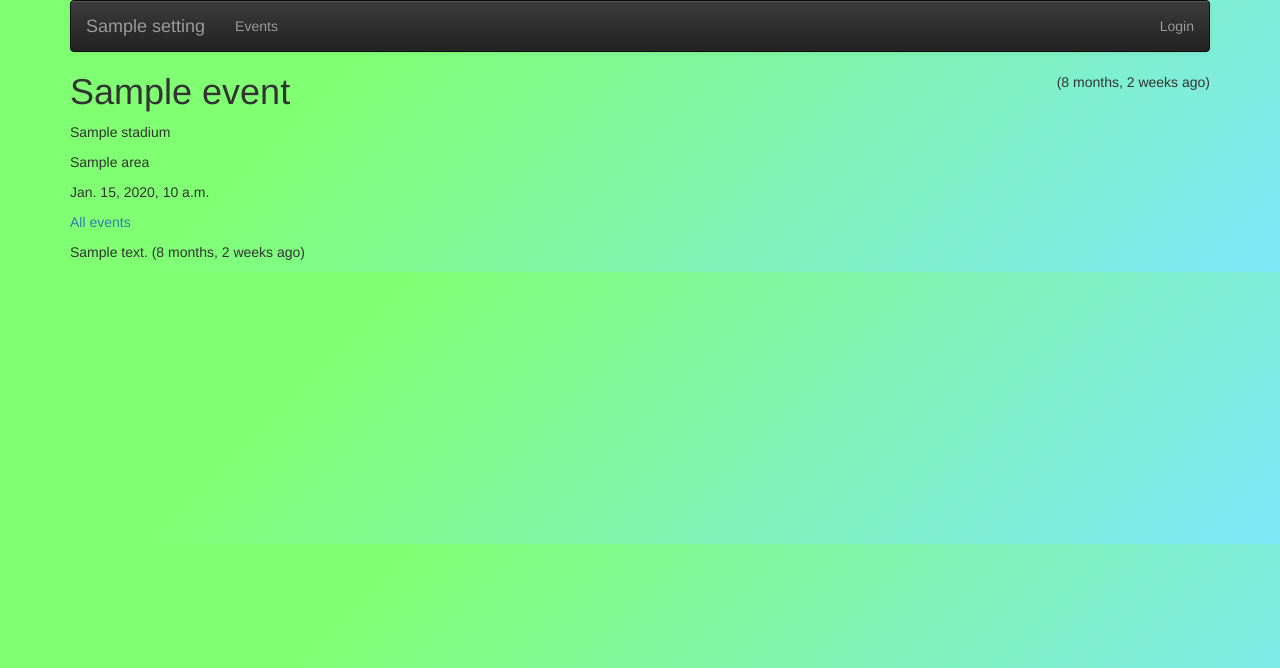
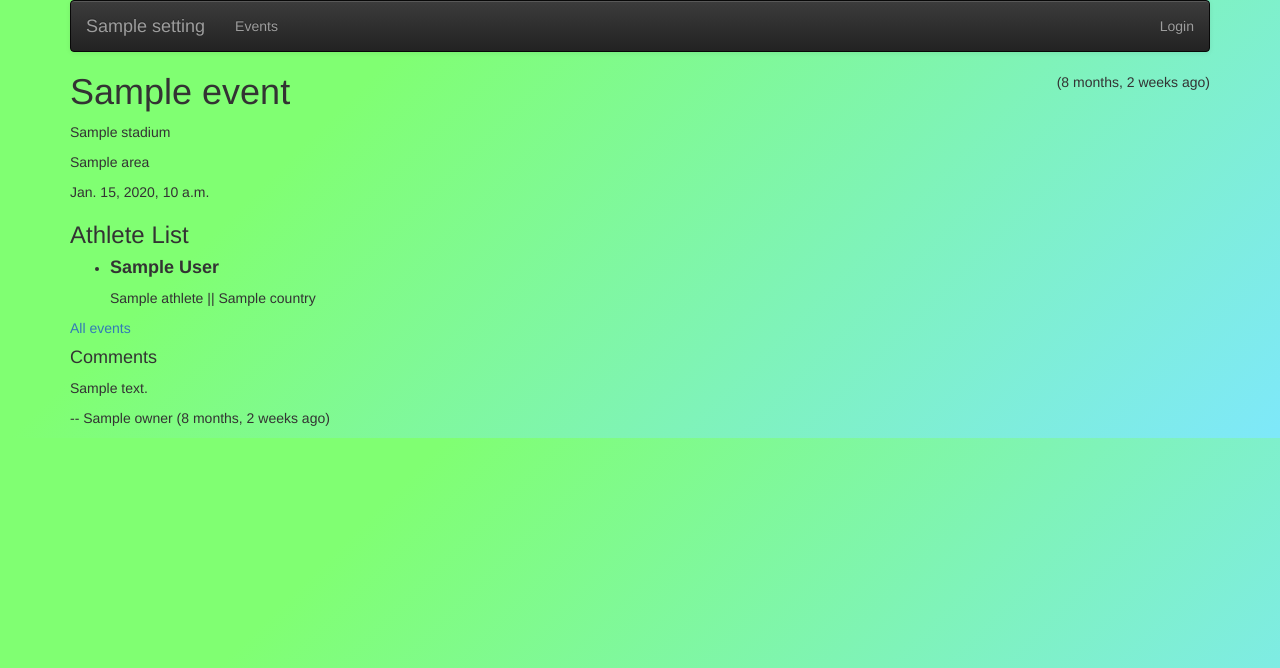
Before and after one commit to AbhishekC20001/Olympics-Django, a Django app: template events/templates/events/event_detail.html in a window 1280 px wide. Shown: the top 668 px of the page. Run offline with Django 3.2, Linux system fonts and the light colour scheme; the template is opened without the code that fills it: most values are stand-ins (such as "Sample title", 1, 10 or a date in 2020); some libraries are stand-ins or nearby versions.

Commit message:
Made some drastic changes and upgrades also fixed bugs

```diff
--- a/events/admin.py
+++ b/events/admin.py
@@ -1,8 +1,9 @@
 from django.contrib import admin
-from events.models import Country, Athlete, Event
+from events.models import Country, Athlete, Event, Participation
 
 # Register your models here.
 
 admin.site.register(Country)
 admin.site.register(Athlete)
 admin.site.register(Event)
+admin.site.register(Participation)
--- a/events/forms.py
+++ b/events/forms.py
@@ -17,7 +17,7 @@ class CreateForm(forms.ModelForm):
     # Hint: this will need to be changed for use in the ads application :)
     class Meta:
         model = Event
-        fields = ['name', 'stadium','athletes','event_at', 'picture']  # Picture is manual
+        fields = ['name', 'stadium','event_at', 'picture']  # Picture is manual
 
     # Validate the size of the picture
     def clean(self) :
--- a/events/templates/events/event_detail.html
+++ b/events/templates/events/event_detail.html
@@ -15,7 +15,7 @@
 </style>
 {% endblock %}
 {% block content %}
-{% if pic.content_type %}
+{% if event.content_type %}
 <div id="overlay" class="overlay" style="text-align: center;"
    onclick="document.getElementById('overlay').style.display = 'none';" >
 <img style="width:90%;margin-top: 50px; border:3px solid black;" src="{% url 'events:event_picture' event.id %}">
@@ -43,8 +43,28 @@
 <p>
 {{ event.event_at }}
 </p>
+
 <p>
 </p>
+<h3>Athlete List</h3>
+{% if athlete_list %}
+<ul>
+  {% for athlete in athlete_list %}
+    <li>
+        <h4><b>{{ athlete.first_name }}
+        {{ athlete.last_name }}</b></h4>
+        <p>
+        {{ athlete.athlete }} || {{ athlete.country }}
+        </p>
+
+
+    </li>
+  {% endfor %}
+</ul>
+{% else %}
+  <p>There are no athletes in this event.</p>
+{% endif %}
+
 <p>
 <a href="{% url 'events:all' %}">All events</a>
 </p>
@@ -60,8 +80,11 @@
 </form>
 </p>
 {% endif %}
+<p><h4>Comments</h4></p>
 {% for comment in comments %}
-<p> {{ comment.text }}
+<p> {{ comment.text }}</p>
+<p>
+      --  {{comment.owner}}
 ({{ comment.updated_at|naturaltime }})
 {% if user == comment.owner %}
 <a href="{% url 'events:event_comment_delete' comment.id %}"><i class="fa fa-trash"></i></a>
--- a/events/templates/events/event_list.html
+++ b/events/templates/events/event_list.html
@@ -26,7 +26,7 @@
         <a href="#" onclick=
             "impPost('{% url 'events:event_unimportant' event.id %}', {{ event.id }} );return false;"
             {% if event.id not in important %} style="display: none;" {% endif %}
-            id="important_star_{{event.id}}">
+            id="imp_star_{{event.id}}">
         <span class="fa-stack" style="vertical-align: middle;">
         <i class="fa fa-star fa-stack-1x" style="color: orange;"></i>
         <i class="fa fa-star-o fa-stack-1x"></i>
--- a/home/static/css/stylesheet.css
+++ b/home/static/css/stylesheet.css
@@ -1,14 +1,14 @@
 #bg{
-    background-size: 1800px 900px;
-    background-repeat: no-repeat;
-    background-position: top;
-    background-attachment: fixed;
+    background-size: 1500px 650px !important;
+    background-repeat: no-repeat !important;
+    background-position: top !important;
+    background-attachment: fixed !important;
 }
 #wel{
   font-style: italic;
     color: gray;
-    padding-left: 40%;
-    padding-top: 25%;
+    padding-left: 35%;
+    padding-top: 20%;
 }
 #every{
   background-color: #7ee8fa;
--- a/home/templates/home/main.html
+++ b/home/templates/home/main.html
@@ -1,3 +1,4 @@
+
 {% load static %}
 <html>
 <head>
@@ -7,7 +8,7 @@
 </head>
 
 <body id="bg" style="background-image: url('{% static "images/stadium.jpg" %}')";>
-    <h1 id="wel">Welcome to {{ settings.APP_NAME }}</h1>
+    <h1 id="wel">Welcome to {{ settings.APP_NAME }} 2020!</h1>
     <p>
     Hello Fans.
     </p>
```
Also changed, not shown: events/models.py (+12 -2 lines), events/views.py (+8 -3 lines), db.sqlite3, events/migrations/0007_auto_20201003_1552.py (added), events/migrations/0008_auto_20201003_1732.py (added), events/migrations/0009_auto_20201003_2005.py (added), events/migrations/0010_participation_country.py (added), home/static/images/stadium.jpg, home/static/images/stadium11.jpg (added).
